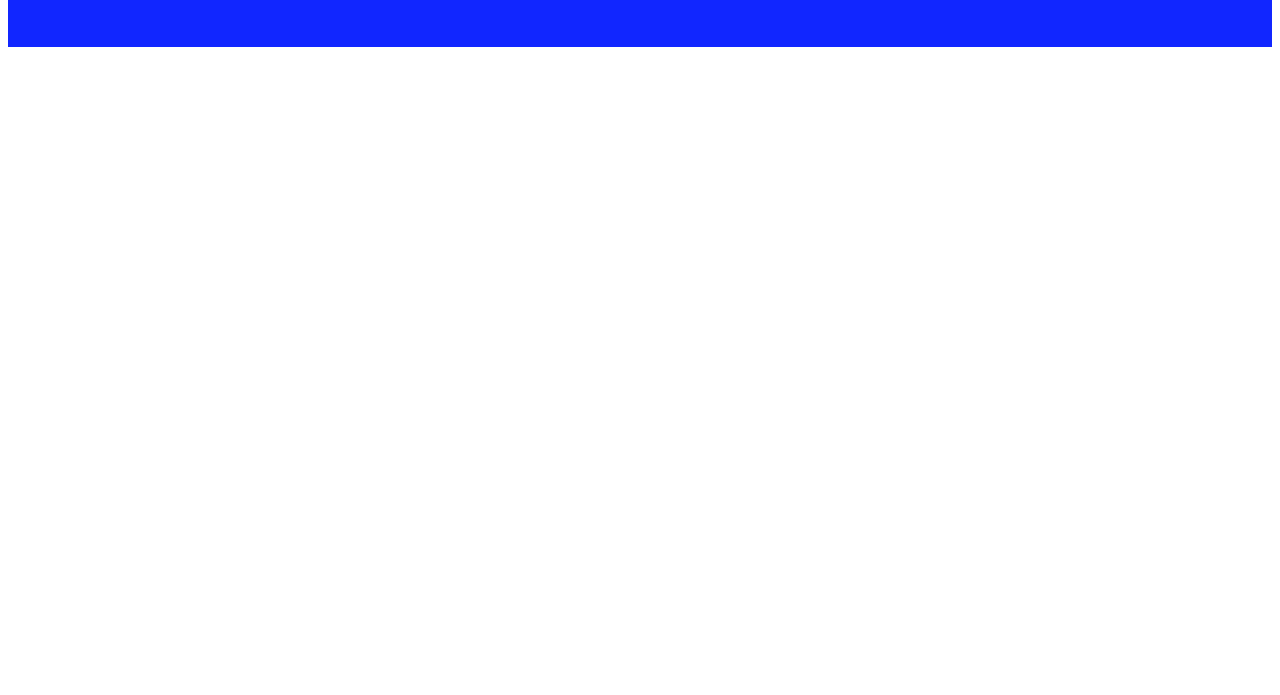
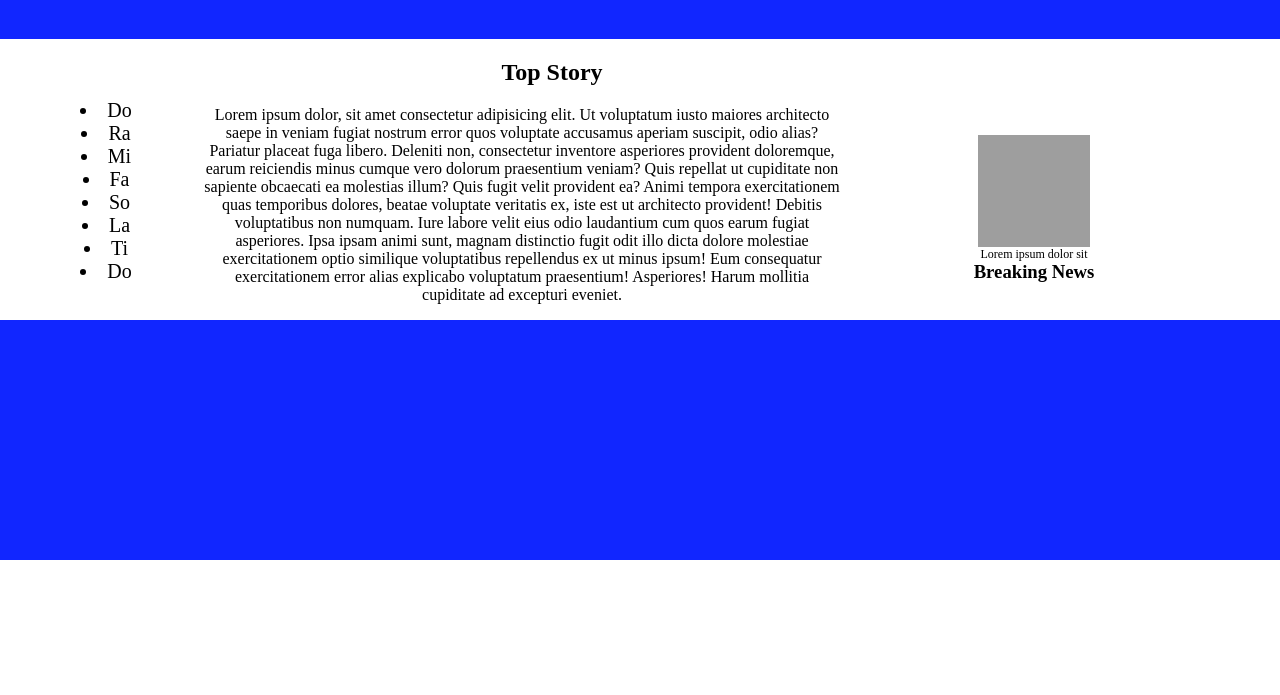
Before and after one commit to ZachYentsch/coolwebsite, a plain HTML site: page index.html in a window 1280 px wide. Shown: the part 105-800 px from the top of the page. Drawn offline with Linux system fonts and the light colour scheme; grey boxes are pictures that could not be loaded.

Commit message:
Anotha commit

```diff
--- a/index.html
+++ b/index.html
@@ -1,28 +1,64 @@
 <!DOCTYPE html>
-<Head>
-  <link rel="stylesheet" href="style.css">
-  <Title>NEWS NEws news</Title>
-</Head>
+<html lang="en">
+
+<head>
+    <meta charset="UTF-8">
+    <meta http-equiv="X-UA-Compatible" content="IE=edge">
+    <meta name="viewport" content="width=device-width, initial-scale=1.0">
+    <link rel="stylesheet" href="style.css">
+    <title>Document</title>
+</head>
 
 <Body>
     <header>
-    <h1>News Now</h1>
+        <h1>News Now</h1>
     </header>
 
+    <Main class="d-flex">
+        <!-- This is breaking your page - find another to center your left column -->
+        <section class="left-column" <ul>
+            <li>Do</li>
+            <li>Ra</li>
+            <li>Mi</li>
+            <li>Fa</li>
+            <li>So</li>
+            <li>La</li>
+            <li>Ti</li>
+            <li>Do</li>
+            </ul>
+        </section>
 
+        <section class="center-column">
+            <h2 style="transform: translateX(1.25em);">Top Story</h2>
+            <p>Lorem ipsum dolor, sit amet consectetur adipisicing elit. Ut voluptatum iusto maiores architecto saepe in
+                veniam fugiat nostrum error quos voluptate accusamus aperiam suscipit, odio alias? Pariatur placeat fuga
+                libero.
+                Deleniti non, consectetur inventore asperiores provident doloremque, earum reiciendis minus cumque vero
+                dolorum praesentium veniam? Quis repellat ut cupiditate non sapiente obcaecati ea molestias illum? Quis
+                fugit velit provident ea?
+                Animi tempora exercitationem quas temporibus dolores, beatae voluptate veritatis ex, iste est ut
+                architecto provident! Debitis voluptatibus non numquam. Iure labore velit eius odio laudantium cum quos
+                earum fugiat asperiores.
+                Ipsa ipsam animi sunt, magnam distinctio fugit odit illo dicta dolore molestiae exercitationem optio
+                similique voluptatibus repellendus ex ut minus ipsum! Eum consequatur exercitationem error alias
+                explicabo voluptatum praesentium! Asperiores!
+                Harum mollitia cupiditate ad excepturi eveniet.</p>
+        </section>
 
+        <section class="right-column">
+            <img src="https://static.vecteezy.com/system/resources/previews/000/186/101/original/news-alert-concept-graphic-design-for-tv-news-channels-vector.jpg"
+                alt="News Alert">
+            <p style="font-size: 12px; margin: -4px;">Lorem ipsum dolor sit</p>
+            <h3 style="margin: 3px;">Breaking News</h3>
+        </section>
 
-
-
-
-
-
-
-
-
-
+        <footer>
+        </footer>
+    </Main>
 </Body>
 
 <footer>
 
 </footer>
+
+</html>
--- a/style.css
+++ b/style.css
@@ -2,6 +2,9 @@
    --primary: rgb(17, 38, 616);
 }
 
+body{
+    margin: 0px;
+}
 header{
     background-color: var(--primary);
     text-align: center;
@@ -9,3 +12,41 @@ header{
     padding-top: 1.5em;
     justify-content: end;
 }
+
+.left-column{
+    margin: 3em 0 0 .5em;
+    width: 15%;
+    font-size: 20px;
+    text-align: center;
+}
+
+.center-column{
+    font-size: 16px;
+    text-align: center;
+    width: 50%;
+}
+
+.right-column{
+    width: 30%;
+    text-align: center;
+    margin: 6em 0 2em 0;
+    font-size: 16px;
+}
+
+
+img{
+    width: 7em;
+    height: 7em;
+position: relative;
+}
+
+footer{
+    background-color: var(--primary);
+    height: 30vh;
+}
+
+/*utility class*/
+/*start Region*/
+.d-flex{
+    display: flex;
+}
```
